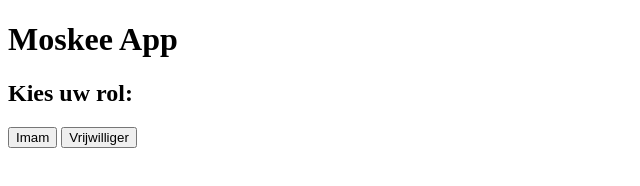
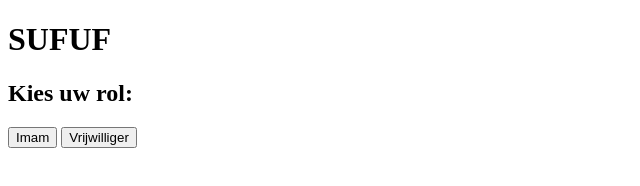
Before and after one commit to RachidAzrou/sufuf, a plain HTML site: page index.html in a window 1280 px wide. Shown: the whole page, without its empty margins (0-640 px from the left). Drawn offline with Linux system fonts and the light colour scheme.

Commit message:
Update index.html

```diff
--- a/index.html
+++ b/index.html
@@ -3,12 +3,12 @@
 <head>
     <meta charset="UTF-8">
     <meta name="viewport" content="width=device-width, initial-scale=1.0">
-    <title>Moskee App</title>
+    <title>SUFUF</title>
     <link rel="stylesheet" href="styles.css">
 </head>
 <body>
     <header>
-        <h1>Moskee App</h1>
+        <h1>SUFUF</h1>
     </header>
     <main>
         <div id="roleSelection">
```
